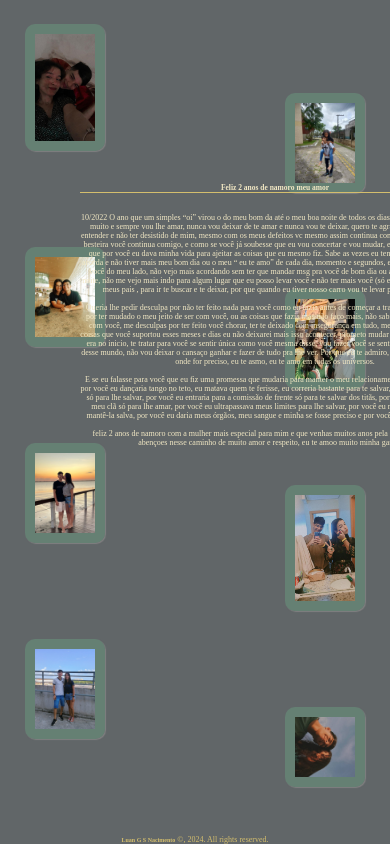
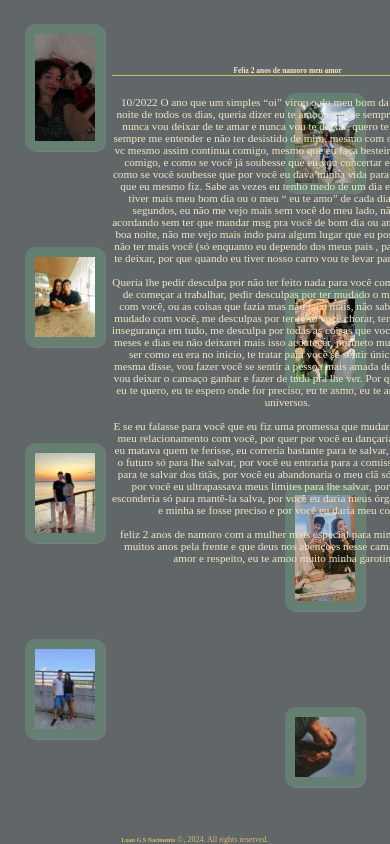
Before and after one commit to luan-frnd/two-years, a plain HTML site: page index.html in a window 390 px wide. Shown: the part 1140-1984 px from the top of the page. Drawn offline with Linux system fonts and the light colour scheme; a web font is replaced by a local one.

Commit message:
responsividade em teste

```diff
--- a/style.css
+++ b/style.css
@@ -1323,8 +1323,8 @@
 
 .text{
   margin-top: 30px;
-  width: 100%;
-  font-size: 0.5em;
+  width: 90%;
+  font-size: 0.7em;
   display: flex;
   justify-items: center;
   flex-direction: column;
```
